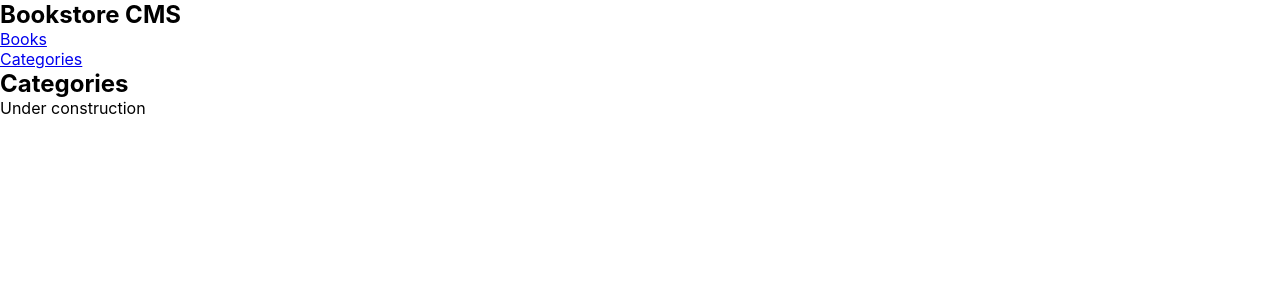
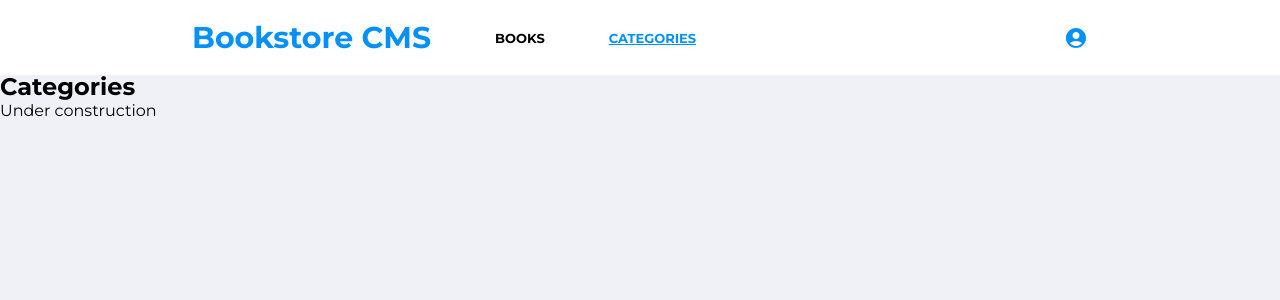
Before and after one commit to zieeco/book-store-app, a React (Create React App) app: page /categories in a window 1280 px wide. Shown: the top 300 px of the page. Built offline with nearby package versions, Linux system fonts and the light colour scheme.

Commit message:
Style core element

```diff
--- a/src/App.css
+++ b/src/App.css
@@ -1,5 +1,3 @@
-* {
-  margin: 0;
-  padding: 0;
-  box-sizing: border-box;
+.App {
+  padding-bottom: 8%;
 }
--- a/src/components/books/book.js
+++ b/src/components/books/book.js
@@ -2,10 +2,10 @@ import BookCard from './bookCard';
 import Form from './form';
 
 const Book = () => (
-  <div>
+  <section className="book-sect">
     <BookCard />
     <Form />
-  </div>
+  </section>
 );
 
 export default Book;
--- a/src/components/books/bookCard.js
+++ b/src/components/books/bookCard.js
@@ -15,15 +15,20 @@ const BookCard = () => {
   }, []);
 
   return (
-    <div>
+    <ul className="bookList">
+      <div className="card">
         {totalBooks.map((book) => (
-        <div key={book.item_id} className="card">
+          <li key={book.item_id} className="card-items w100 flex">
+            <div className="bkInfo-progress">
               <BookInfo book={book} />
               <BookProgress progress={populateProgress()} />
+            </div>
+            <div className="line-2" />
             <Chapter />
-        </div>
+          </li>
         ))}
       </div>
+    </ul>
   );
 };
 
--- a/src/components/books/bookInfo.js
+++ b/src/components/books/bookInfo.js
@@ -1,5 +1,5 @@
 import PropTypes from 'prop-types';
-import Button from '@mui/material/Button';
+// import Button from '@mui/material/Button';
 import { useDispatch } from 'react-redux';
 import { removeBookAsync } from '../../redux/books/books';
 
@@ -10,12 +10,16 @@ const BookInfo = ({ book }) => {
   };
 
   return (
-    <div>
-      <h5>{book.category}</h5>
-      <h2>{book.title}</h2>
-      <Button variant="contained" className="btn primary">Comment</Button>
-      <Button variant="contained" className="btn primary" onClick={() => delBookFromStore(book.item_id)}>Remove</Button>
-      <Button variant="contained" className="btn primary">Edit</Button>
+    <div className="bk-info w50">
+      <h5 className="opacity">{book.category}</h5>
+      <h2 className="ff-2 fs-1 mb-2">{book.title}</h2>
+      <div className="btn-container flex w100 mb-1">
+        <button type="button" className="btn primary">Comment</button>
+        <div className="line-1" />
+        <button type="button" className="btn primary" onClick={() => delBookFromStore(book.item_id)}>Remove</button>
+        <div className="line-1" />
+        <button type="button" className="btn primary">Edit</button>
+      </div>
     </div>
   );
 };
--- a/src/components/books/chapter.js
+++ b/src/components/books/chapter.js
@@ -1,13 +1,13 @@
-import { Button } from '@mui/material';
+// import { Button } from '@mui/material';
 import { populateChapter } from '../../hardCodedData';
 
 const Chapter = () => (
-  <div>
-    <p>Current chapter</p>
-    <h2>
+  <div className="cur-chap flex">
+    <p className="opacity">current chapter</p>
+    <h2 className="ff-2 opacity-2">
       {`${' '} chapter: ${populateChapter()}`}
     </h2>
-    <Button variant="contained">Update Chapter</Button>
+    <button type="button">Update Chapter</button>
   </div>
 );
 
--- a/src/components/books/form.js
+++ b/src/components/books/form.js
@@ -24,9 +24,9 @@ const Form = () => {
   };
 
   return (
-    <section className="form-sect">
+    <section className="form-sect d-flex">
       <h3>ADD NEW BOOK</h3>
-      <form className="book-form">
+      <form className="book-form d-flex">
         <input
           type="text"
           placeholder="Book title"
@@ -42,7 +42,7 @@ const Form = () => {
           onChange={(e) => setCategory(e.target.value)}
           required
         >
-          <option defaultValue="Category">Category</option>
+          <option className="select-default" defaultValue="Category">Category</option>
           <option value="Action">Action</option>
           <option value="Movies">Movies</option>
           <option value="Music">Music</option>
--- a/src/components/books/navbar.js
+++ b/src/components/books/navbar.js
@@ -1,20 +1,69 @@
-import { Link } from 'react-router-dom';
+import { useState } from 'react';
+import { NavLink } from 'react-router-dom';
+import { MdClose, MdAccountCircle } from 'react-icons/md';
+import { FiMenu } from 'react-icons/fi';
 
-const Navbar = () => (
+const Navbar = () => {
+  const [navOpen, setNavOpen] = useState(false);
+
+  const handleToggle = () => {
+    setNavOpen((prev) => !prev);
+  };
+
+  const closeMenu = () => {
+    setNavOpen(false);
+  };
+
+  const links = [
+    {
+      id: 1,
+      path: '/',
+      text: 'BOOKS',
+    },
+
+    {
+      id: 2,
+      path: '/categories',
+      text: 'CATEGORIES',
+    },
+  ];
+
+  return (
+    <header className={`${navOpen ? 'show-menu' : 'header-bg'}`}>
       <div className="nav-container">
-    <nav className="navbar">
-      <h1 className="logo">Bookstore CMS</h1>
-      <ul className="navList">
-        <li>
-          <Link to="/">Books</Link>
+        <nav className={`flex nav-bar ${navOpen ? '' : ''}`}>
+          <h1 className="logo ff-1">Bookstore CMS</h1>
+          <ul className={` ${navOpen ? 'navList-sm' : 'navList-bg'}`}>
+            {links.map((link) => (
+              <li key={link.id}>
+                <NavLink
+                  to={link.path}
+                  activeclassname="active-link"
+                  exact="true"
+                  onClick={() => closeMenu()}
+                >
+                  {link.text}
+                </NavLink>
               </li>
-        <li>
-          <Link to="/categories">Categories</Link>
-        </li>
+            ))}
           </ul>
         </nav>
-    <div />
+        <button
+          className="menu"
+          type="button"
+          onClick={handleToggle}
+        >
+          {navOpen ? (<MdClose style={{ width: '40px', height: '40px', color: '#0290ff' }} />) : (<FiMenu style={{ width: '40px', height: '40px', color: '#0290ff' }} />)}
+        </button>
+        <MdAccountCircle
+          className="user"
+          style={{
+            width: '24px', height: '24px', color: '#0290ff',
+          }}
+        />
       </div>
+    </header>
   );
+};
 
 export default Navbar;
--- a/src/components/books/progress.js
+++ b/src/components/books/progress.js
@@ -3,8 +3,10 @@ import PropTypes from 'prop-types';
 import { CircularProgress } from '@material-ui/core';
 
 const BookProgress = ({ progress }) => (
-  <div>
-    <span className="span-1">
+  <div className="progress-info flex">
+    <div className="span-1 flex">
+      {/* <div className="circle-box"> */}
+      <div className="left flex">
         <CircularProgress
           color="inherit"
           size={50}
@@ -13,14 +15,16 @@ const BookProgress = ({ progress }) => (
           variant="determinate"
           value={progress}
         />
+        {/* </div> */}
 
-      <div className="percent">
+        <div className="percent flex">
           <h3>
             {`${progress}%`}
           </h3>
-        <p>completed</p>
+          <p className="opacity">completed</p>
         </div>
-    </span>
+      </div>
+    </div>
   </div>
 );
 
--- a/src/index.css
+++ b/src/index.css
@@ -1,27 +1,13 @@
 body {
-  margin: 0;
-  font-family:
-    -apple-system,
-    BlinkMacSystemFont,
-    'Segoe UI',
-    'Roboto',
-    'Oxygen',
-    'Ubuntu',
-    'Cantarell',
-    'Fira Sans',
-    'Droid Sans',
-    'Helvetica Neue',
-    sans-serif;
-  -webkit-font-smoothing: antialiased;
-  -moz-osx-font-smoothing: grayscale;
+  font-family: 'Montserrat', sans-serif;
+  line-height: 1.5rem;
+  font-size: 1rem;
+  font-weight: normal;
+  font-style: normal;
+  background-color: #f0f1f7;
+  position: relative;
+  top: 0;
+  bottom: 0;
+  right: 0;
+  left: 0;
 }
-
-code {
-  font-family:
-    source-code-pro,
-    Menlo,
-    Monaco,
-    Consolas,
-    'Courier New',
-    monospace;
-}
--- a/src/index.js
+++ b/src/index.js
@@ -1,6 +1,8 @@
 import React from 'react';
 import ReactDOM from 'react-dom';
 import './index.css';
+import './reset.css';
+import './pages.css';
 import { Provider } from 'react-redux';
 import App from './App';
 import store from './redux/configureStore';
```
Lines whose indentation alone changed are shown as unchanged.
